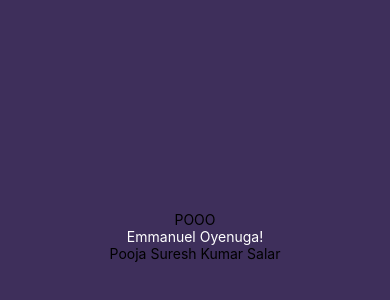
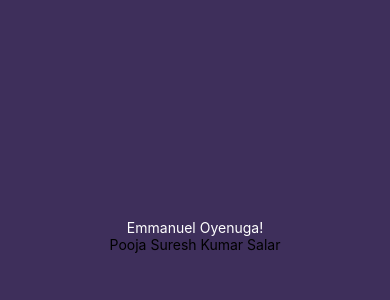
Before and after one commit to donrillycodes/Group-4, a React Native app: screen / in a window 390 px wide. Shown: the part 186-486 px from the top of the page. Built offline with nearby package versions, Linux system fonts and the light colour scheme.

Commit message:
remove POO name

```diff
--- a/App.js
+++ b/App.js
@@ -4,7 +4,6 @@ import { StyleSheet, Text, View } from 'react-native';
 export default function App() {
   return (
     <View style={styles.container}>
-      <Text>POOO</Text>
 
       <Text style={styles.text}>Emmanuel Oyenuga!</Text>
 
```
